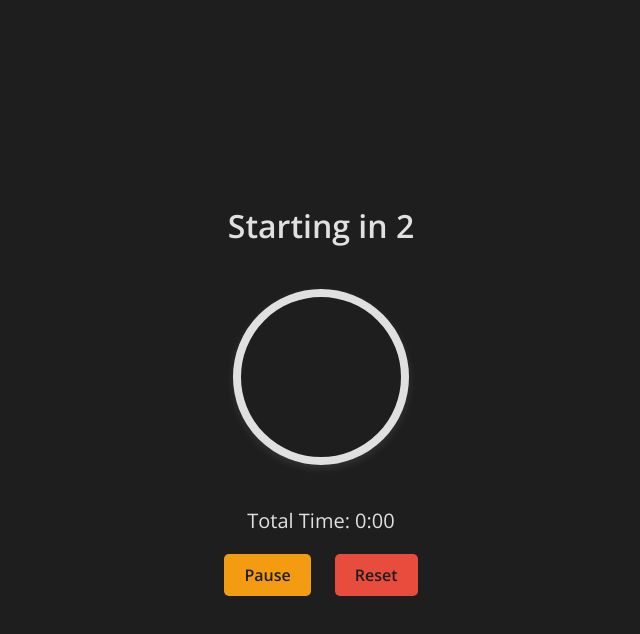
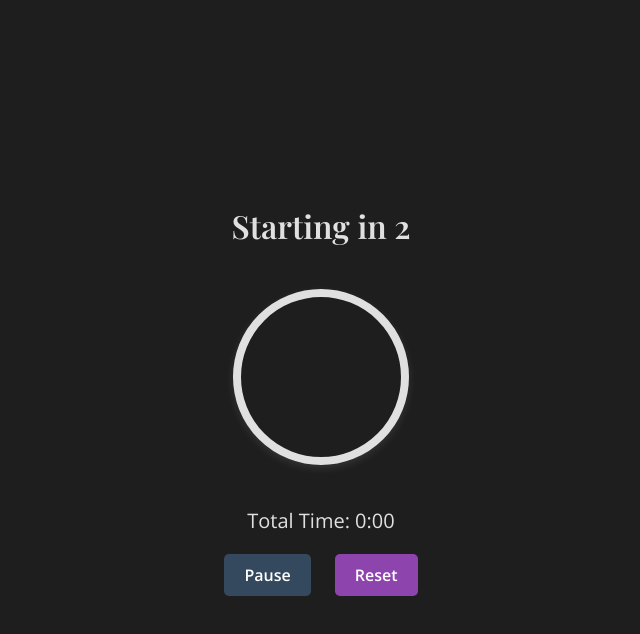
Before and after one commit to marsnyr/boxbreathing, a plain HTML site: page index.html in a window 1280 px wide. Both pictures are taken after a click on the button "Start". Shown: the whole page, without its empty margins (319-959 px from the left). Drawn offline with nearby package versions, Linux system fonts and the light colour scheme.

Commit message:
Color And Font Updated
Looks proper now

```diff
--- a/index.html
+++ b/index.html
@@ -6,7 +6,7 @@
   <meta name="viewport" content="width=device-width, initial-scale=1.0">
   <link rel="preconnect" href="https://fonts.googleapis.com">
   <link rel="preconnect" href="https://fonts.gstatic.com" crossorigin>
-  <link href="https://fonts.googleapis.com/css2?family=Open+Sans:wght@400;600&display=swap" rel="stylesheet">
+  <link href="https://fonts.googleapis.com/css2?family=Open+Sans:wght@400;600&family=Playfair+Display:wght@400;600&display=swap" rel="stylesheet">
   <style>
     body {
       display: flex;
@@ -28,6 +28,7 @@
       font-size: 2rem;
       margin-bottom: 20px;
       font-weight: 600;
+      font-family: 'Playfair Display', serif;
     }
 
     .circle {
@@ -90,22 +91,31 @@
       background-color: #27ae60;
     }
 
-    .pause-button, .resume-button {
-      background-color: #f39c12;
-      color: #1e1e1e;
+    .pause-button {
+      background-color: #34495e;
+      color: #ffffff;
     }
 
-    .pause-button:hover, .resume-button:hover {
-      background-color: #e67e22;
+    .pause-button:hover {
+      background-color: #2c3e50;
+    }
+
+    .resume-button {
+      background-color: #34495e;
+      color: #ffffff;
+    }
+
+    .resume-button:hover {
+      background-color: #2c3e50;
     }
 
     .reset-button {
-      background-color: #e74c3c;
-      color: #1e1e1e;
+      background-color: #8e44ad;
+      color: #ffffff;
     }
 
     .reset-button:hover {
-      background-color: #c0392b;
+      background-color: #732d91;
     }
 
     .total-duration {
```
